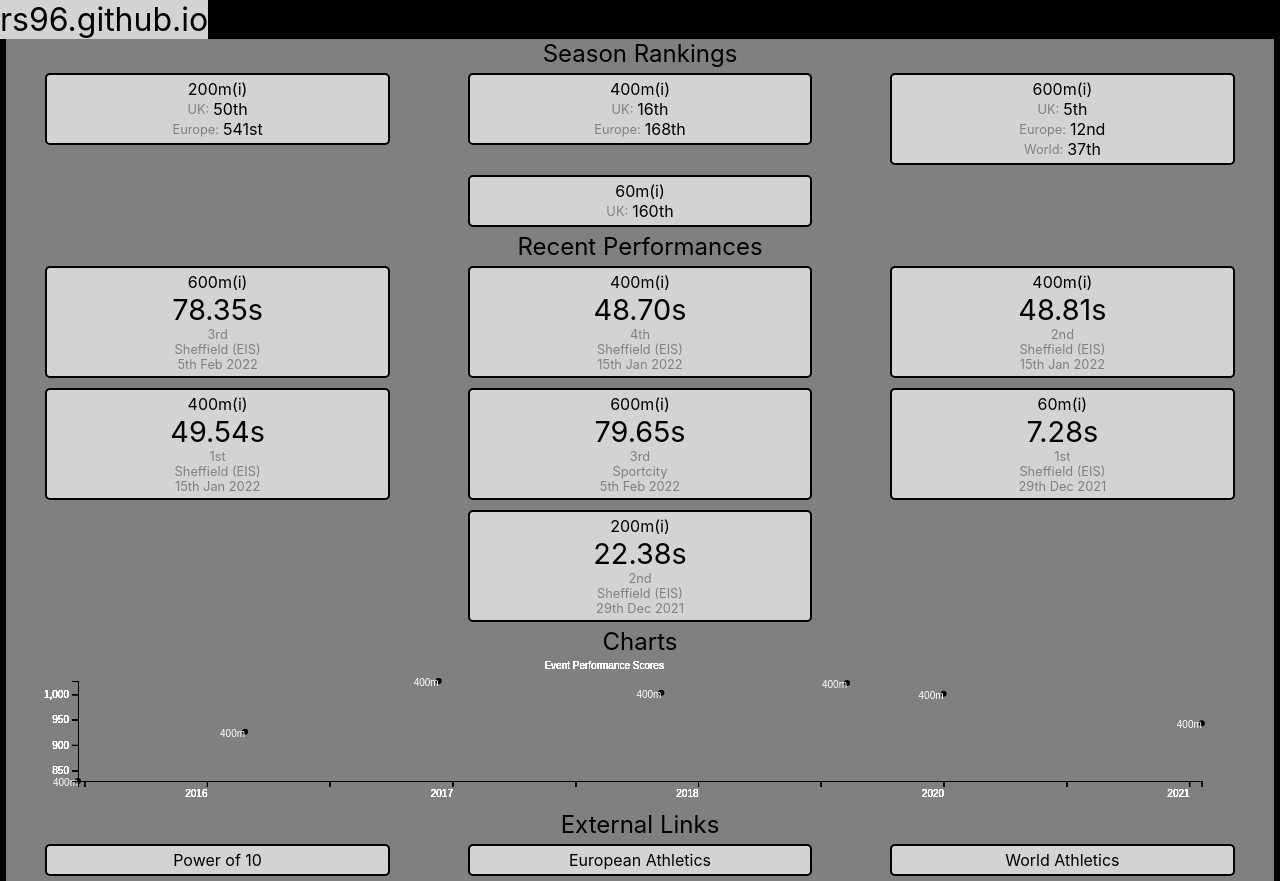
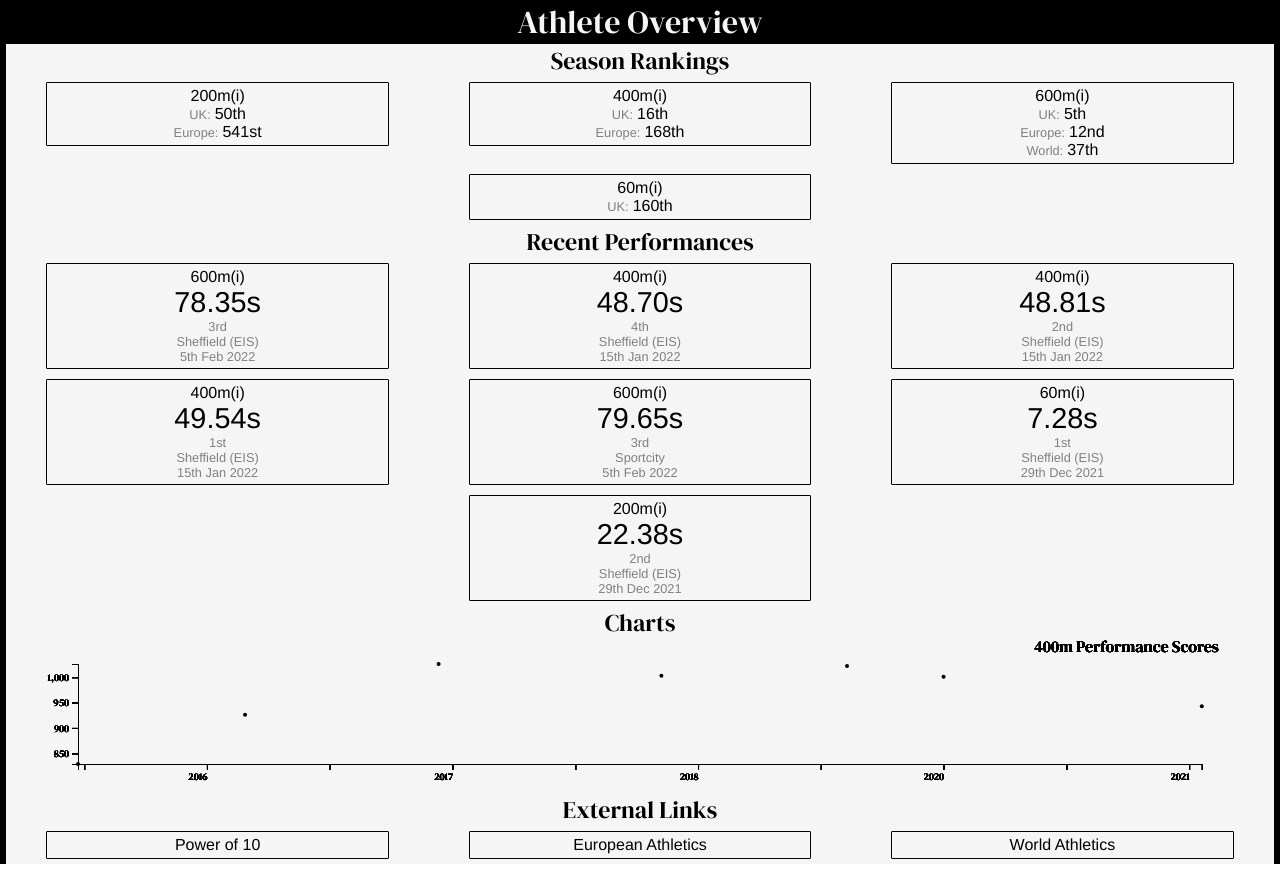
Before and after one commit to rs96/rs96.github.io, a React (Create React App) app: page / in a window 1280 px wide. Built offline with nearby package versions, Linux system fonts and the light colour scheme.

Commit message:
improve style add font

```diff
--- a/public/index.html
+++ b/public/index.html
@@ -9,6 +9,9 @@
     <link rel="icon" href="%PUBLIC_URL%/favicon.ico" />
     <link rel="apple-touch-icon" href="%PUBLIC_URL%/logo192.png" />
     <link rel="manifest" href="%PUBLIC_URL%/manifest.json" />
+    <link rel="preconnect" href="https://fonts.googleapis.com" />
+    <link rel="preconnect" href="https://fonts.gstatic.com" crossorigin />
+    <link href="https://fonts.googleapis.com/css2?family=DM+Serif+Display:ital@0;1&display=swap" rel="stylesheet" />
     <title>rs96</title>
   </head>
   <body>
--- a/src/components/App/App.css
+++ b/src/components/App/App.css
@@ -3,7 +3,7 @@
   display: flex;
   flex-direction: column;
   background-color: black;
-  align-items: flex-start;
+  align-items: center;
   height: 100%;
   width: 100%;
 }
@@ -15,7 +15,7 @@
   width: 99%;
   justify-content: stretch;
   align-items: stretch;
-  background-color: grey;
+  background-color: whitesmoke;
 }
 
 .board {
@@ -35,6 +35,7 @@
 .board-heading {
   font: bold;
   font-size: 1.5em;
+  font-family: 'DM Serif Display', serif;
 }
 
 .board-sub-heading {
@@ -45,15 +46,16 @@
 .heading {
   font: bold;
   font-size: 2em;
-  background-color: lightgrey;
+  font-family: 'DM Serif Display', serif;
+  color: whitesmoke;
 }
 
 .card {
   display: flex;
   flex-direction: column;
-  border: 2px solid black;
-  border-radius: 5px;
-  background-color: lightgrey;
+  border: 1px solid black;
+  border-radius: 1px;
+  background-color: whitesmoke;
   margin: 5px;
   padding: 4px;
   width: 26vw;
@@ -61,7 +63,7 @@
 }
 
 .card:hover {
-  transform: scale(1.1);
+  transform: scale(1.05);
 }
 .card-highlight {
   font-size: 1.8em;
--- a/src/components/App/App.tsx
+++ b/src/components/App/App.tsx
@@ -1,12 +1,12 @@
 import { useEffect } from 'react';
-import Header from '../Heading/Heading';
+import Heading from '../Heading/Heading';
 import './App.css';
 import PerformancesBoard from '../PerformancesBoard/PerformancesBoard';
 import LinkBoard from '../LinkBoard/LinkBoard';
 import RankingsBoard from '../RankingsBoard/RankingsBoard';
 import { fetchInitialData } from '../../actions/initialData';
 import { useDispatch } from 'react-redux';
-import PerformanceScoreChart from '../Charts/PerformanceScoreChart';
+import ChartBoard from '../Charts/ChartBoard';
 
 const App = () => {
   const dispatch = useDispatch();
@@ -15,12 +15,11 @@ const App = () => {
   }, [dispatch]);
   return (
     <div className="app">
-      <Header text="rs96.github.io" />
+      <Heading text="Athlete Overview" />
       <div className="info-boards">
         <RankingsBoard />
         <PerformancesBoard />
-        <div className="board-heading">Charts</div>
-        <PerformanceScoreChart />
+        <ChartBoard />
         <LinkBoard />
       </div>
     </div>
--- /dev/null
+++ b/src/components/Charts/ChartBoard.tsx
@@ -0,0 +1,15 @@
+import PerformanceScoreChart from './PerformanceScoreChart';
+import './chart.css';
+
+const ChartBoard = () => {
+  return (
+    <div className="rankings-board board">
+      <div className="board-heading">Charts</div>
+      <div className="board-contents">
+        <PerformanceScoreChart />
+      </div>
+    </div>
+  );
+};
+
+export default ChartBoard;
--- a/src/components/Charts/PerformanceScoreChart.tsx
+++ b/src/components/Charts/PerformanceScoreChart.tsx
@@ -55,7 +55,7 @@ const PerformanceScoreChart = () => {
 
   const buildGraph = (data: PerformanceScorePoint[]) => {
     // to later become props
-    const chartTitle = 'Event Performance Scores';
+    const chartTitle = '400m Performance Scores';
 
     // @ts-ignore
     const { width, height } = d3.select('#plot').node().getBoundingClientRect();
@@ -87,17 +87,10 @@ const PerformanceScoreChart = () => {
 
     plot
       .append('circle')
-      .attr('r', 3)
+      .attr('r', 2)
       .attr('cx', (d) => xScale(d.date))
       .attr('cy', (d) => yScale(d.score))
       .attr('fill', 'black');
-
-    plot
-      .append('text')
-      .attr('x', (d) => xScale(d.date))
-      .attr('y', (d) => yScale(d.score))
-      .attr('dy', 5)
-      .text((d) => d.event);
 
     // add axes
     plot
@@ -110,7 +103,7 @@ const PerformanceScoreChart = () => {
     plot
       .append('text')
       .attr('class', 'title')
-      .attr('x', width / 2 + chartTitle.length)
+      .attr('x', width - chartTitle.length)
       .attr('y', plotMargins.y / 2)
       .attr('text-anchor', 'middle')
       .text(chartTitle);
--- a/src/components/Charts/chart.css
+++ b/src/components/Charts/chart.css
@@ -1,11 +1,10 @@
-rect {
-  fill: orange;
+text {
+  font-family: 'DM Serif Display', serif;
+  text-anchor: end;
 }
 
-text {
-  fill: white;
-  font: 10px sans-serif;
-  text-anchor: end;
+.title {
+  font-size: 1em;
 }
 
 .svg {
--- a/src/index.css
+++ b/src/index.css
@@ -1,7 +1,6 @@
 body {
   margin: 0;
-  font-family: -apple-system, BlinkMacSystemFont, 'Segoe UI', 'Roboto', 'Oxygen', 'Ubuntu', 'Cantarell', 'Fira Sans',
-    'Droid Sans', 'Helvetica Neue', sans-serif;
+  font-family: 'Helvetica Neue', serif;
   -webkit-font-smoothing: antialiased;
   -moz-osx-font-smoothing: grayscale;
   height: 100%;
```
